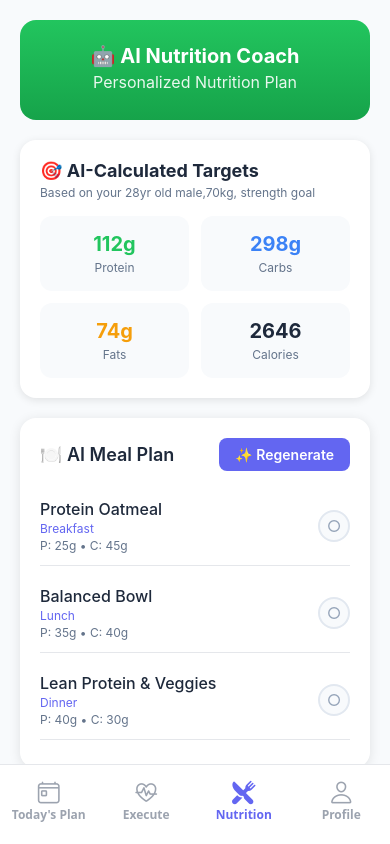
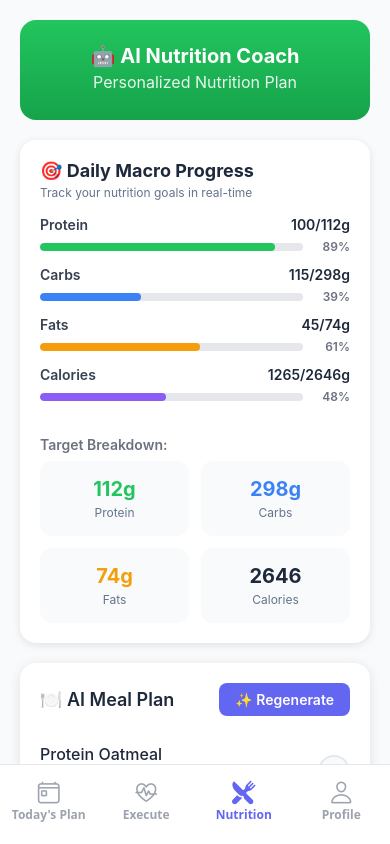
Before and after one commit to TedTes/trakfit, a React Native app: screen /Nutrition in a window 390 px wide. Built offline with nearby package versions, Linux system fonts and the light colour scheme.

Commit message:
+ micro progress bars

```diff
--- a/src/screens/DietScreen.js
+++ b/src/screens/DietScreen.js
@@ -57,14 +57,52 @@ export default function DietScreen() {
     }));
 
     if (isCompleted) {
-      // Mark meal as eaten in logStore (this will update Today's Plan)
+      // Mark meal as eaten in logStore
       markMealAsEaten(mealIndex, 1);
       console.log(`Meal completed: ${meal.name}`);
-    } else {
-      // TODO : If unchecked, need to remove from logStore
-      // For now,  handle the positive case
-      console.log(`Meal unchecked: ${meal.name}`);
+
+      // Force component re-render to update progress bars
+      setTimeout(() => {
+        setCompletedMeals(prev => ({ ...prev }));
+      }, 100);
     }
+  };
+
+  const getConsumedMacros = () => {
+    const { getTodaysMeals } = useLogStore.getState();
+    const todaysMeals = getTodaysMeals();
+
+    if (!todaysMeals) {
+      return { protein: 0, carbs: 0, fats: 0, calories: 0 };
+    }
+
+    return todaysMeals.totalMacros || { protein: 0, carbs: 0, fats: 0, calories: 0 };
+  };
+
+  const MacroProgressBar = ({ label, consumed, target, color }) => {
+    const percentage = target > 0 ? Math.min((consumed / target) * 100, 100) : 0;
+
+    return (
+      <View style={styles.macroProgressItem}>
+        <View style={styles.macroProgressHeader}>
+          <Text style={styles.macroProgressLabel}>{label}</Text>
+          <Text style={styles.macroProgressValues}>
+            {Math.round(consumed)}/{target}g
+          </Text>
+        </View>
+        <View style={styles.progressBarContainer}>
+          <View style={styles.progressBarBackground}>
+            <View
+              style={[
+                styles.progressBarFill,
+                { width: `${percentage}%`, backgroundColor: color }
+              ]}
+            />
+          </View>
+          <Text style={styles.progressPercentage}>{Math.round(percentage)}%</Text>
+        </View>
+      </View>
+    );
   };
 
   const generateAINutritionPlan = async () => {
@@ -132,12 +170,41 @@ export default function DietScreen() {
         {/* Intelligent Macro Targets */}
         {nutritionPlan.macros && (
   <View style={styles.macroSection}>
-            <Text style={styles.sectionTitle}>🎯 AI-Calculated Targets</Text>
+    <Text style={styles.sectionTitle}>🎯 Daily Macro Progress</Text>
     <Text style={styles.sectionSubtitle}>
-              Based on your {profile.personalProfile.age}yr old {profile.personalProfile.sex},
-              {profile.personalProfile.weight}kg, {profile.fitnessGoals.primary} goal
+      Track your nutrition goals in real-time
     </Text>
 
+    {/* Real-time Progress Bars */}
+    <View style={styles.macroProgressContainer}>
+      <MacroProgressBar
+        label="Protein"
+        consumed={getConsumedMacros().protein}
+        target={nutritionPlan.macros.protein}
+        color="#22c55e"
+      />
+      <MacroProgressBar
+        label="Carbs"
+        consumed={getConsumedMacros().carbs}
+        target={nutritionPlan.macros.carbs}
+        color="#3b82f6"
+      />
+      <MacroProgressBar
+        label="Fats"
+        consumed={getConsumedMacros().fats}
+        target={nutritionPlan.macros.fats}
+        color="#f59e0b"
+      />
+      <MacroProgressBar
+        label="Calories"
+        consumed={getConsumedMacros().calories}
+        target={nutritionPlan.macros.calories}
+        color="#8b5cf6"
+      />
+    </View>
+
+    {/* Static Target Cards (keep for reference) */}
+    <Text style={styles.targetsLabel}>Target Breakdown:</Text>
     <View style={styles.macroGrid}>
       <View style={styles.macroCard}>
         <Text style={[styles.macroValue, { color: '#22c55e' }]}>
@@ -414,4 +481,55 @@ const styles = StyleSheet.create({
     fontSize: 16,
     color: '#22c55e',
   },
+  macroProgressContainer: {
+    marginBottom: 20,
+  },
+  macroProgressItem: {
+    marginBottom: 12,
+  },
+  macroProgressHeader: {
+    flexDirection: 'row',
+    justifyContent: 'space-between',
+    alignItems: 'center',
+    marginBottom: 6,
+  },
+  macroProgressLabel: {
+    fontSize: 14,
+    fontWeight: '600',
+    color: '#374151',
+  },
+  macroProgressValues: {
+    fontSize: 14,
+    fontWeight: '600',
+    color: '#1e293b',
+  },
+  progressBarContainer: {
+    flexDirection: 'row',
+    alignItems: 'center',
+    gap: 12,
+  },
+  progressBarBackground: {
+    flex: 1,
+    height: 8,
+    backgroundColor: '#e5e7eb',
+    borderRadius: 4,
+    overflow: 'hidden',
+  },
+  progressBarFill: {
+    height: '100%',
+    borderRadius: 4,
+  },
+  progressPercentage: {
+    fontSize: 12,
+    fontWeight: '600',
+    color: '#6b7280',
+    minWidth: 35,
+    textAlign: 'right',
+  },
+  targetsLabel: {
+    fontSize: 14,
+    fontWeight: '600',
+    color: '#6b7280',
+    marginBottom: 8,
+  }
 });
```
Lines whose indentation alone changed are shown as unchanged.
